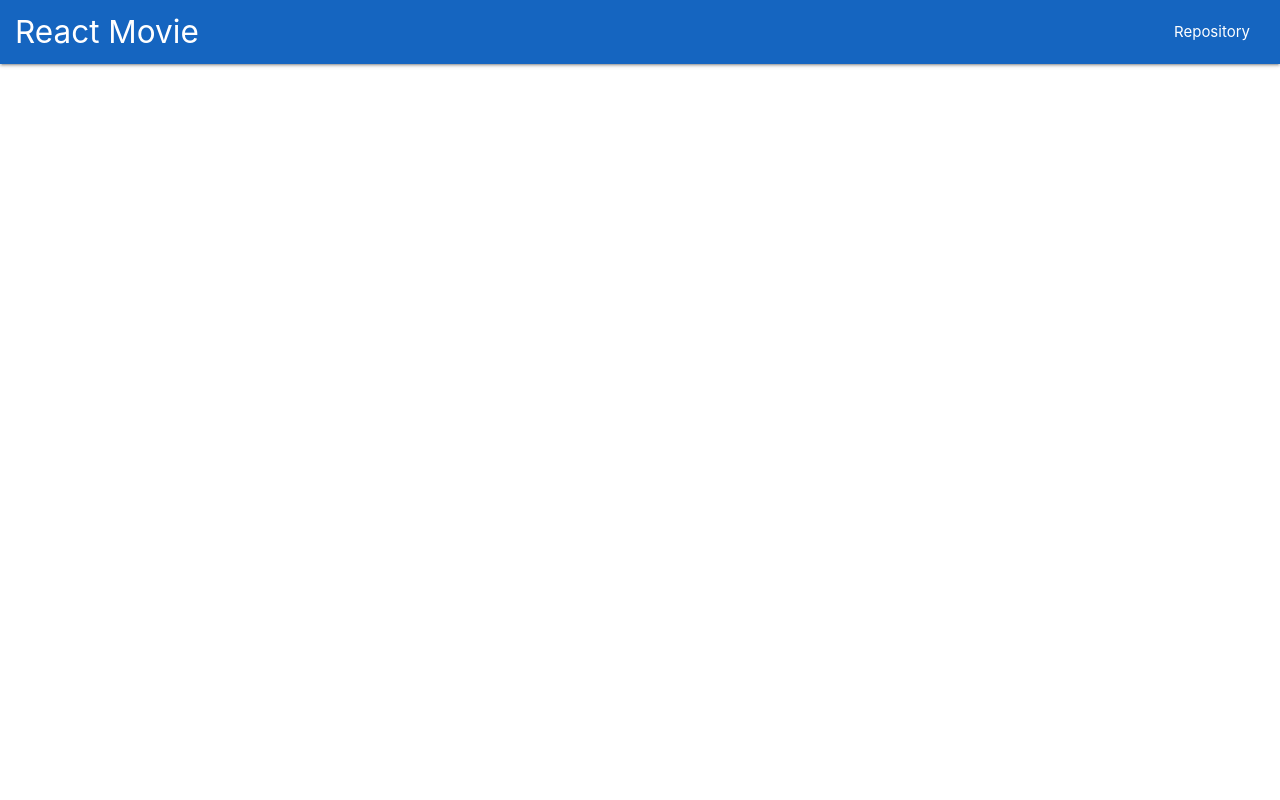
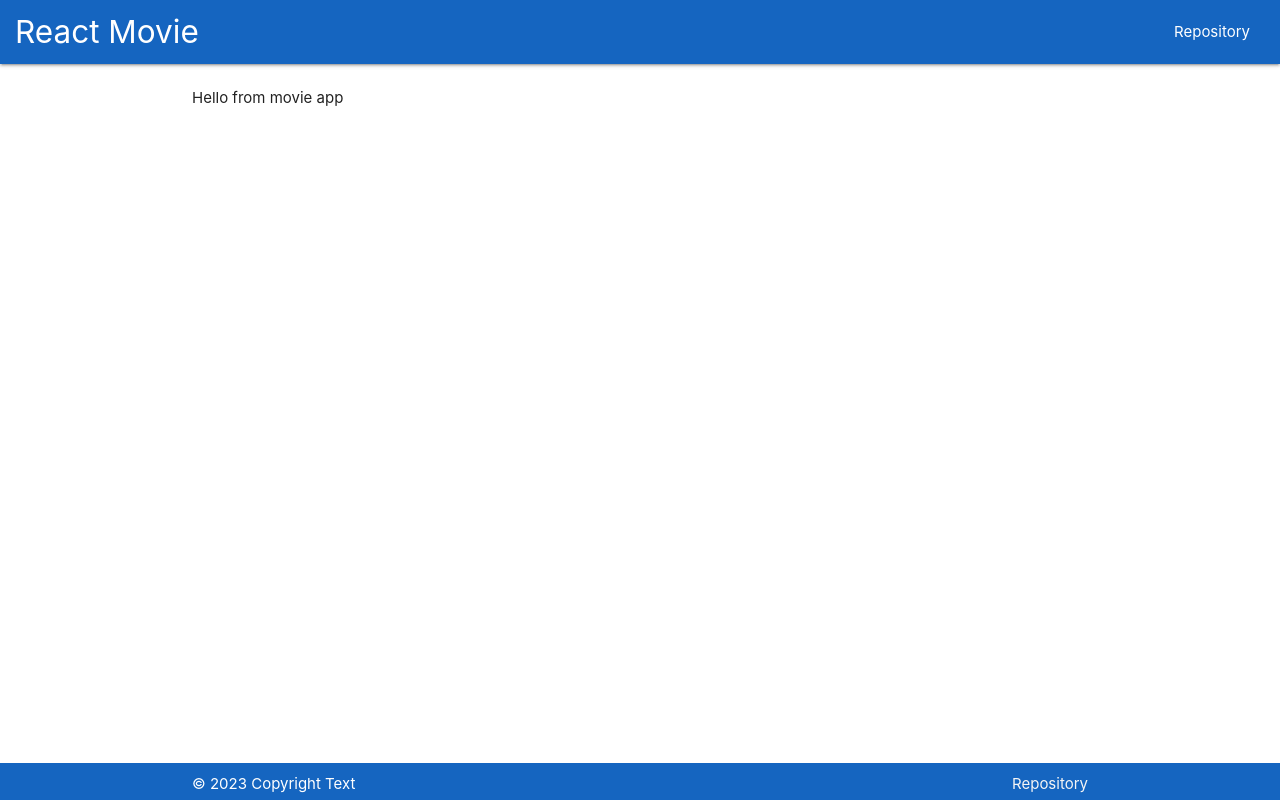
Before and after one commit to AlexanderSipko/movie, a React (Create React App) app in the folder movie-project/: page / in a window 1280 px wide. Built offline with nearby package versions, Linux system fonts and the light colour scheme.

Commit message:
create header content and footer

```diff
--- a/movie-project/src/App.jsx
+++ b/movie-project/src/App.jsx
@@ -1,11 +1,15 @@
-import icon from './media/print_icon.png'
+
 import {Header} from './layout/Header'
+import {Footer} from './layout/Footer'
+import {Main} from './layout/Main'
 
 function App() {
 
   return (
     <>
       <Header/>
+      <Main/>
+      <Footer/>
     </>
   );
 }
--- a/movie-project/src/index.css
+++ b/movie-project/src/index.css
@@ -10,3 +10,12 @@ body {
 .nav-wrapper {
   padding: 0 1rem;
 }
+
+.content {
+  min-height: calc(100vh - 64px - 37.5px);
+  padding: 1.5rem 0;
+}
+
+.page-footer {
+  padding: 10px 0 5px 0;
+}
--- /dev/null
+++ b/movie-project/src/layout/Footer.jsx
@@ -0,0 +1,14 @@
+
+function Footer() {
+    return(
+        <footer className="page-footer blue darken-3">
+            <div className="container">
+            © {new Date().getFullYear()} Copyright Text
+            <a className="grey-text text-lighten-4 right" href="#!">Repository</a>
+          </div>
+        </footer>
+    )
+}
+
+
+export {Footer}
--- /dev/null
+++ b/movie-project/src/layout/Main.jsx
@@ -0,0 +1,11 @@
+
+function Main() {
+    return(
+        <main className="container content">
+           Hello from movie app
+        </main>
+    )
+}
+
+
+export {Main}
```
